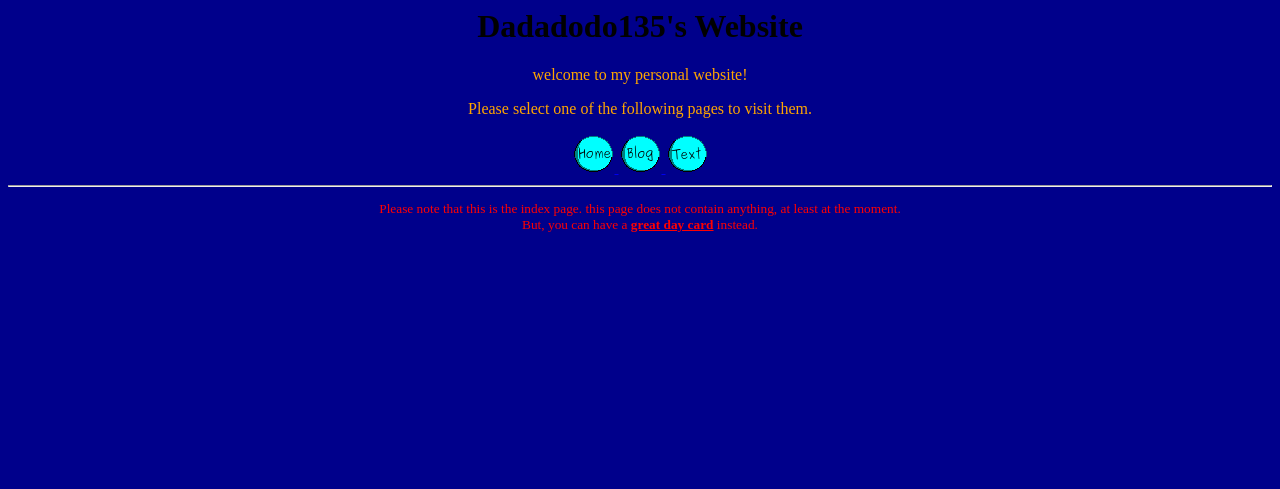
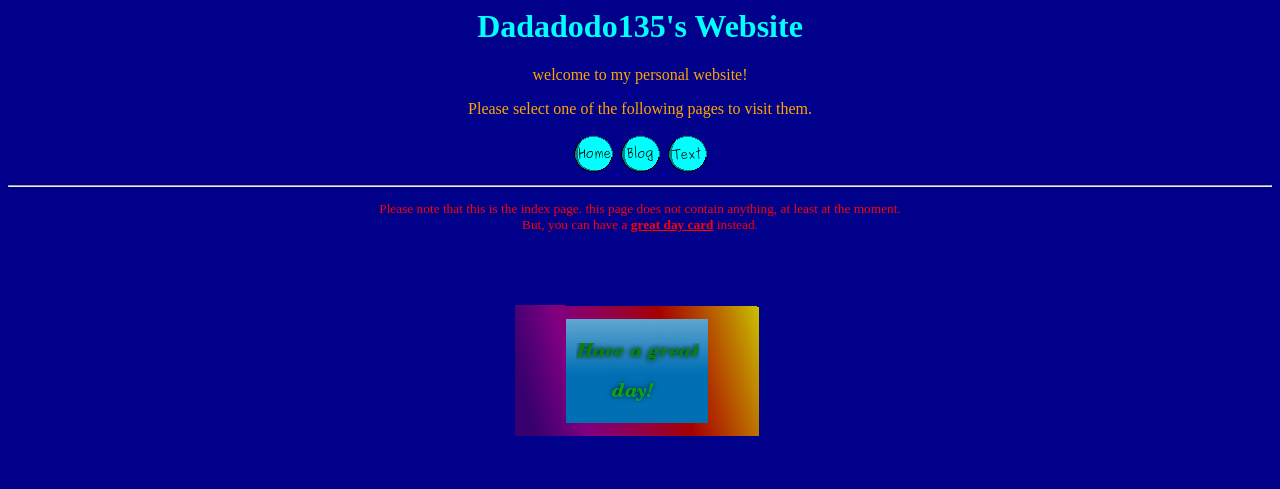
Before and after one commit to Dadado135/Dadado135.github.io, a plain HTML site: page index.htm in a window 1280 px wide. Drawn offline with Linux system fonts and the light colour scheme.

Commit message:
Add files via upload

```diff
--- a/index.htm
+++ b/index.htm
@@ -6,7 +6,7 @@
 
   <body bgcolor=”#00008b">
 
-    <center><h1>Dadadodo135's Website</center>
+    <center><h1><font color = "cyan">Dadadodo135's Website</font></center>
     <center><p><font color = "orange">welcome to my personal website!</font></p></center>
     <center><p><font color = "orange">Please select one of the following pages to visit them.</font></p></center>
 
@@ -16,7 +16,8 @@
 
     <hr>
 
-    <center><small><p><font color = "red">Please note that this is the index page. this page does not contain anything, at least at the moment.<br>But, you can have a <b><u>great day card</u></b> instead.</font></p></small></center>
+    <center><small><p><font color = "red">Please note that this is the index page. this page does not contain anything, at least at the moment.<br>But, you can have a <b><u>great day card</u></b> instead.</font></p></small>
+    <img src = "images/GreatDayCard.png" alt = "Great Day Card"></center>
 
   </body>
 
```
